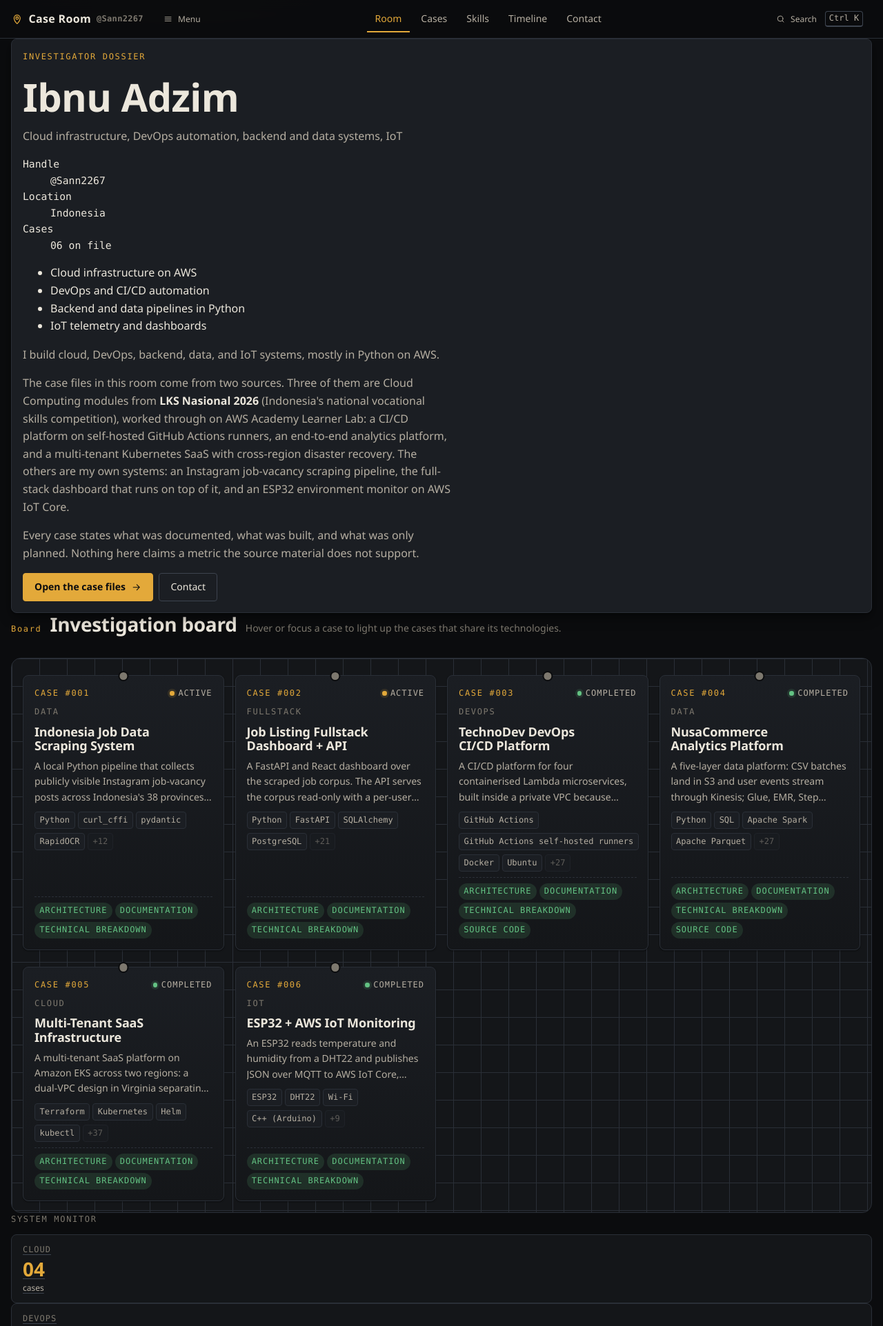
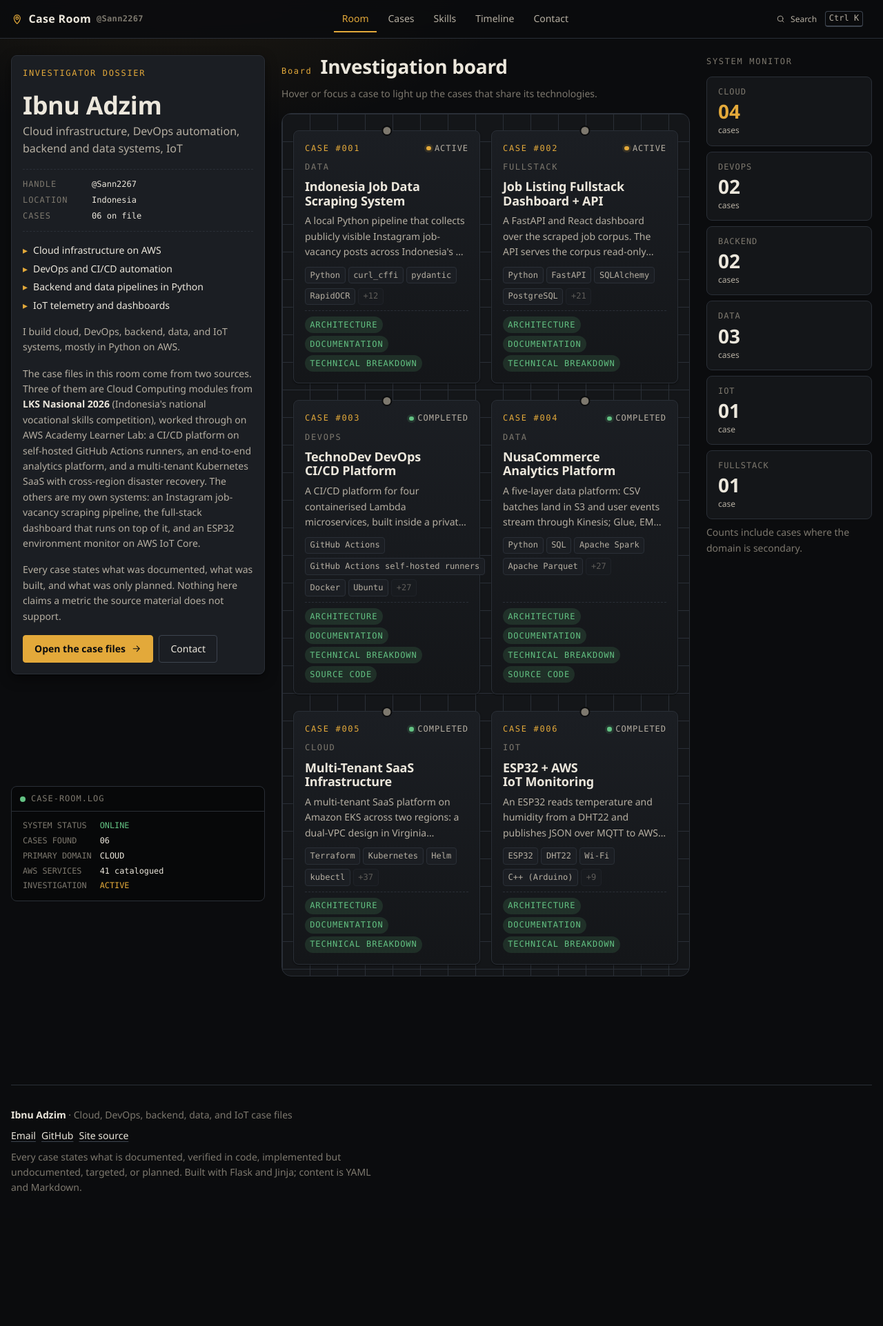
Before and after one commit to Sann2267/portfolio, a Flask app: page / in a window 1280 px wide. Shown: the top 1923 px of the page at 69% size. After the commit the page ends 1727 px from the top, so only its background shows below. Run offline with Flask 3, Linux system fonts and the light colour scheme; some libraries are stand-ins or nearby versions.

Commit message:
Phase 05: detective room UI
Room composition (dossier, investigation board, system monitor, desk terminal)
with desktop, tablet, and mobile layouts; board interactions that highlight
cases sharing technologies, draw connector lines to related cases, and report
shared technologies in a live status line; room tests.

Co-Authored-By: Claude Fable 5.1 <noreply@anthropic.com>

```diff
--- a/static/css/components.css
+++ b/static/css/components.css
@@ -50,11 +50,11 @@
   border-radius: var(--radius-sm) var(--radius-sm) 0 0;
 }
 
-.nav__toggle { display: none; }
+.nav > .nav__toggle { display: none; }
 
 @media (max-width: 47.99rem) {
   .nav { flex-wrap: wrap; }
-  .nav__toggle { display: inline-flex; margin-left: auto; }
+  .nav > .nav__toggle { display: inline-flex; margin-left: auto; }
   .nav__links {
     display: none;
     flex-basis: 100%;
--- a/static/css/room.css
+++ b/static/css/room.css
@@ -1 +1,126 @@
-/* Home page composition (investigation room). Filled in Phase 05. */
+/* Home page composition: investigator dossier, investigation board, system monitor, desk.
+   Desktop: full room. Tablet: dossier + monitor row, board below. Mobile: vertical dashboard. */
+
+.room {
+  display: grid;
+  gap: var(--space-5);
+  grid-template-columns: minmax(0, 1fr);
+  grid-template-areas:
+    "dossier"
+    "monitor"
+    "board"
+    "desk";
+  padding-block: var(--space-5) var(--space-6);
+}
+
+.room__dossier { grid-area: dossier; }
+.room__board { grid-area: board; min-width: 0; }
+.room__monitor { grid-area: monitor; }
+.room__desk { grid-area: desk; }
+
+@media (min-width: 48rem) {
+  .room {
+    grid-template-columns: minmax(0, 3fr) minmax(0, 2fr);
+    grid-template-areas:
+      "dossier monitor"
+      "board board"
+      "desk desk";
+  }
+}
+
+@media (min-width: 72rem) {
+  .room {
+    grid-template-columns: minmax(19rem, 23rem) minmax(0, 1fr) minmax(13rem, 15rem);
+    grid-template-areas:
+      "dossier board monitor"
+      "desk board monitor";
+    align-items: start;
+  }
+
+  .room__dossier {
+    position: sticky;
+    top: calc(var(--nav-height) + var(--space-4));
+  }
+}
+
+/* ---- dossier -------------------------------------------------------------------- */
+
+.dossier__name { font-size: var(--text-2xl); margin-bottom: var(--space-1); }
+.dossier__headline { margin-bottom: var(--space-4); }
+
+.dossier__meta {
+  display: grid;
+  gap: var(--space-1);
+  margin: 0 0 var(--space-4);
+  padding: var(--space-3) 0;
+  border-top: 1px dashed var(--color-border);
+  border-bottom: 1px dashed var(--color-border);
+  font-size: var(--text-xs);
+}
+
+.dossier__meta div { display: flex; gap: var(--space-3); }
+.dossier__meta dt { min-width: 5.5rem; color: var(--color-text-muted); letter-spacing: var(--tracking-wide); text-transform: uppercase; }
+.dossier__meta dd { margin: 0; color: var(--color-text-primary); }
+
+.dossier__focus {
+  list-style: none;
+  padding: 0;
+  margin: 0 0 var(--space-4);
+  display: grid;
+  gap: var(--space-1);
+  font-size: var(--text-sm);
+}
+
+.dossier__focus li { display: flex; gap: var(--space-2); }
+.dossier__focus li::before { content: "\25B8"; color: var(--color-accent-active); }
+
+.dossier__intro { margin-bottom: var(--space-4); }
+.dossier__intro p { font-size: var(--text-sm); }
+
+/* ---- board ---------------------------------------------------------------------- */
+
+.room__board .section__head { flex-wrap: wrap; }
+.board__hint { margin: 0; flex-basis: 100%; }
+
+.board__status {
+  margin: var(--space-2) 0 0;
+  min-height: 1.5em;
+  color: var(--color-text-muted);
+}
+
+.board__status strong { color: var(--color-accent-active); font-weight: 600; }
+
+@media (min-width: 72rem) {
+  .room__board .board { grid-template-columns: repeat(2, minmax(0, 1fr)); }
+}
+
+@media (min-width: 100rem) {
+  .room__board .board { grid-template-columns: repeat(3, minmax(0, 1fr)); }
+}
+
+/* ---- monitor -------------------------------------------------------------------- */
+
+.monitor {
+  display: grid;
+  grid-template-columns: repeat(2, minmax(0, 1fr));
+  gap: var(--space-2);
+  margin-bottom: var(--space-2);
+}
+
+@media (min-width: 72rem) {
+  .monitor { grid-template-columns: minmax(0, 1fr); }
+}
+
+.monitor__tile { text-decoration: none; }
+.monitor__tile .metric { height: 100%; transition: border-color var(--dur-fast) var(--ease), background var(--dur-fast) var(--ease); }
+.monitor__tile:hover .metric,
+.monitor__tile:focus-visible .metric { border-color: var(--color-accent-active); background: var(--color-surface-elevated); }
+
+/* ---- desk: terminal lines type in one after another ------------------------------- */
+
+.room__desk .terminal__line { animation: reveal var(--dur-base) var(--ease-out) both; }
+.room__desk .terminal__line:nth-child(1) { animation-delay: 200ms; }
+.room__desk .terminal__line:nth-child(2) { animation-delay: 500ms; }
+.room__desk .terminal__line:nth-child(3) { animation-delay: 800ms; }
+.room__desk .terminal__line:nth-child(4) { animation-delay: 1100ms; }
+.room__desk .terminal__line:nth-child(5) { animation-delay: 1400ms; }
--- a/static/js/room.js
+++ b/static/js/room.js
@@ -1 +1,120 @@
-/* Investigation board interactions. Filled in Phase 05. */
+/* Investigation board: hovering or focusing a case highlights the cases that share its
+   technologies, dims the rest, draws connector lines to its related cases, and reports the
+   shared technologies in a live status line. Without this file the board is a plain grid. */
+(function () {
+  "use strict";
+
+  var board = document.querySelector("[data-board]");
+  if (!board) return;
+
+  var cards = Array.prototype.slice.call(board.querySelectorAll(".case-card"));
+  var lines = Array.prototype.slice.call(board.querySelectorAll(".board__line"));
+  var status = document.querySelector("[data-board-status]");
+  var reduceMotion = window.matchMedia("(prefers-reduced-motion: reduce)").matches;
+  var active = null;
+
+  function techSet(card) {
+    var raw = card.getAttribute("data-tech") || "";
+    var set = {};
+    raw.split("|").forEach(function (name) {
+      if (name) set[name.toLowerCase()] = name;
+    });
+    return set;
+  }
+
+  function shared(a, b) {
+    var setA = techSet(a);
+    var setB = techSet(b);
+    return Object.keys(setA).filter(function (key) { return setB[key]; }).map(function (key) { return setA[key]; });
+  }
+
+  function pin(card) {
+    var boardRect = board.getBoundingClientRect();
+    var rect = card.getBoundingClientRect();
+    return { x: rect.left - boardRect.left + rect.width / 2, y: rect.top - boardRect.top };
+  }
+
+  function drawLines(slug) {
+    lines.forEach(function (line) {
+      var from = line.getAttribute("data-from");
+      var to = line.getAttribute("data-to");
+      if (from !== slug && to !== slug) {
+        line.classList.remove("is-visible");
+        return;
+      }
+      var a = board.querySelector('.case-card[data-slug="' + from + '"]');
+      var b = board.querySelector('.case-card[data-slug="' + to + '"]');
+      if (!a || !b) return;
+      var p1 = pin(a);
+      var p2 = pin(b);
+      var lift = Math.min(60, Math.abs(p1.x - p2.x) / 4 + 16);
+      line.setAttribute(
+        "d",
+        "M" + p1.x + " " + p1.y + " C " + p1.x + " " + (p1.y - lift) + ", " + p2.x + " " + (p2.y - lift) + ", " + p2.x + " " + p2.y
+      );
+      line.classList.add("is-visible");
+    });
+  }
+
+  function report(card, count, names) {
+    if (!status) return;
+    var id = card.querySelector(".case-card__id");
+    var label = id ? id.textContent.trim() : card.getAttribute("data-slug");
+    if (!count) {
+      status.innerHTML = "<strong>" + label + "</strong> shares no catalogued technology with another case.";
+      return;
+    }
+    var shown = names.slice(0, 5).join(", ");
+    var more = names.length > 5 ? " +" + (names.length - 5) + " more" : "";
+    status.innerHTML =
+      "<strong>" + label + "</strong> shares " + shown + more + " with " + count + " other case" + (count === 1 ? "" : "s") + ".";
+  }
+
+  function highlight(card) {
+    if (active === card) return;
+    active = card;
+    var related = 0;
+    var names = {};
+    cards.forEach(function (other) {
+      if (other === card) {
+        other.classList.add("is-highlighted");
+        other.classList.remove("is-dimmed");
+        return;
+      }
+      var common = shared(card, other);
+      if (common.length) {
+        related += 1;
+        common.forEach(function (name) { names[name] = true; });
+        other.classList.add("is-highlighted");
+        other.classList.remove("is-dimmed");
+      } else {
+        other.classList.remove("is-highlighted");
+        other.classList.add("is-dimmed");
+      }
+    });
+    if (!reduceMotion) drawLines(card.getAttribute("data-slug"));
+    report(card, related, Object.keys(names));
+  }
+
+  function clear() {
+    active = null;
+    cards.forEach(function (card) { card.classList.remove("is-highlighted", "is-dimmed"); });
+    lines.forEach(function (line) { line.classList.remove("is-visible"); });
+    if (status) status.textContent = "";
+  }
+
+  cards.forEach(function (card) {
+    card.addEventListener("mouseenter", function () { highlight(card); });
+    card.addEventListener("focusin", function () { highlight(card); });
+  });
+  board.addEventListener("mouseleave", clear);
+  board.addEventListener("focusout", function (event) {
+    if (!board.contains(event.relatedTarget)) clear();
+  });
+  document.addEventListener("keydown", function (event) {
+    if (event.key === "Escape") clear();
+  });
+  window.addEventListener("resize", function () {
+    if (active && !reduceMotion) drawLines(active.getAttribute("data-slug"));
+  });
+})();
--- a/templates/pages/home.html
+++ b/templates/pages/home.html
@@ -38,6 +38,7 @@
       {{ case_card(project, case_href(project.slug), category_label(project.category), tech_href=tech_href, animate=loop.index0 % 4 + 1) }}
       {% endfor %}
     </div>
+    <p class="board__status mono small" data-board-status aria-live="polite"></p>
   </section>
 
   <aside class="room__monitor" aria-labelledby="monitor-title">
```
Also changed, not shown: tests/test_room.py (added, +63 -0 lines).
